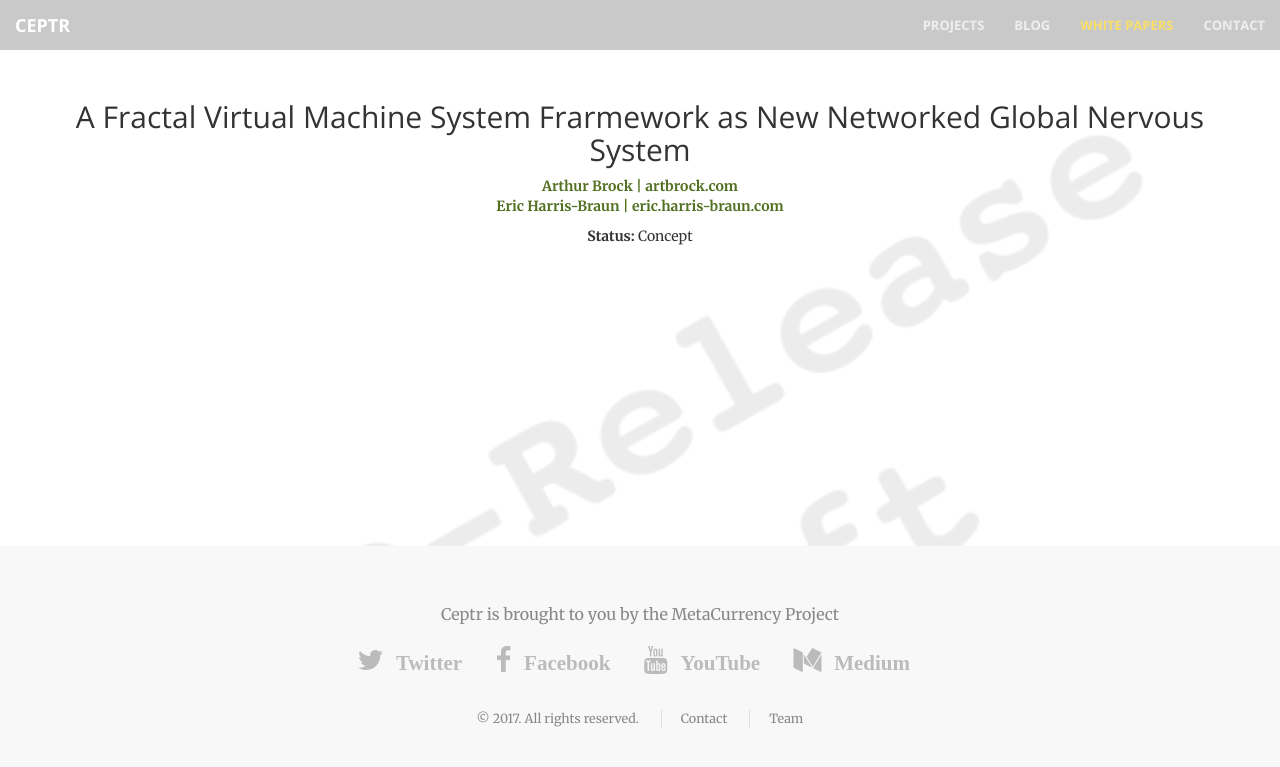
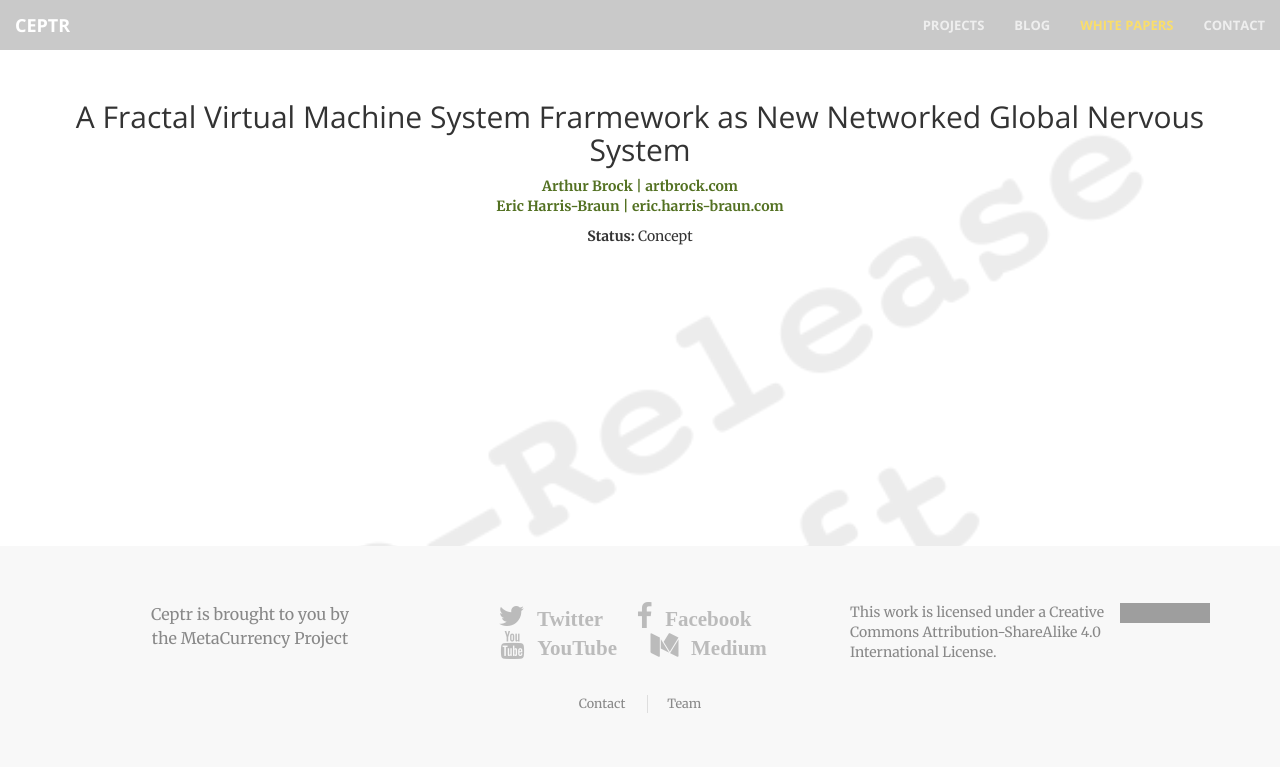
Before and after one commit to metacurrency/ceptr-org, a Jekyll site: the page built from _whitepapers/fractalvm.md, in a window 1280 px wide. Shown: the top 767 px of the page. Built offline with Jekyll 4.4.1, drawn with Linux system fonts in a browser that asks for light colours; grey boxes are pictures that could not be loaded.

Commit message:
added cc license and cleaned up footer

```diff
--- a/_includes/footer.html
+++ b/_includes/footer.html
@@ -2,11 +2,11 @@
 <footer id="footer">
   <div class="container">
     <div class="row">
-      <div class="col-lg-12">
-        <p class="aligncenter" >Ceptr is brought to you by the <a href="http://metacurrency.org">MetaCurrency Project</a>
+      <div class="col-lg-4">
+        <p class="aligncenter" >Ceptr is brought to you by <br /> the <a href="http://metacurrency.org">MetaCurrency Project</a>
         </p>
       </div>
-      <div class="col-log-12">
+      <div class="col-lg-4">
         <ul class="icons aligncenter">
           <li><a href="https://twitter.com/holochain" class="fa fa-2x fa-twitter"><span class="label">Twitter</span></a></li>
           <li><a href="https://www.facebook.com/metacurrency" class="fa fa-2x fa-facebook"><span class="label">Facebook</span></a></li>
@@ -14,9 +14,11 @@
           <li><a href="https://www.youtube.com/channel/UCZtYPbxd78Mz-YA_c99R3Tg" class="fa fa-2x fa-medium"><span class="label">Medium</span></a></li>
         </ul>
       </div>
+      <div class="col-lg-4">
+        <a style="display:block;float:right;" rel="license" href="http://creativecommons.org/licenses/by-sa/4.0/"><img alt="Creative Commons License" style="border-width:0" src="https://i.creativecommons.org/l/by-sa/4.0/88x31.png" /></a>This work is licensed under a <a rel="license" href="http://creativecommons.org/licenses/by-sa/4.0/">Creative Commons Attribution-ShareAlike 4.0 International License</a>.
+      </div>
     </div>
     <ul class="copyright">
-      <li>&copy; 2017. All rights reserved.</li>
       <li><a href="{{site.contact_url}}">Contact</a></li>
       <li><a href="http://metacurrency.org/team/">Team</a></li>
     </ul>
```
